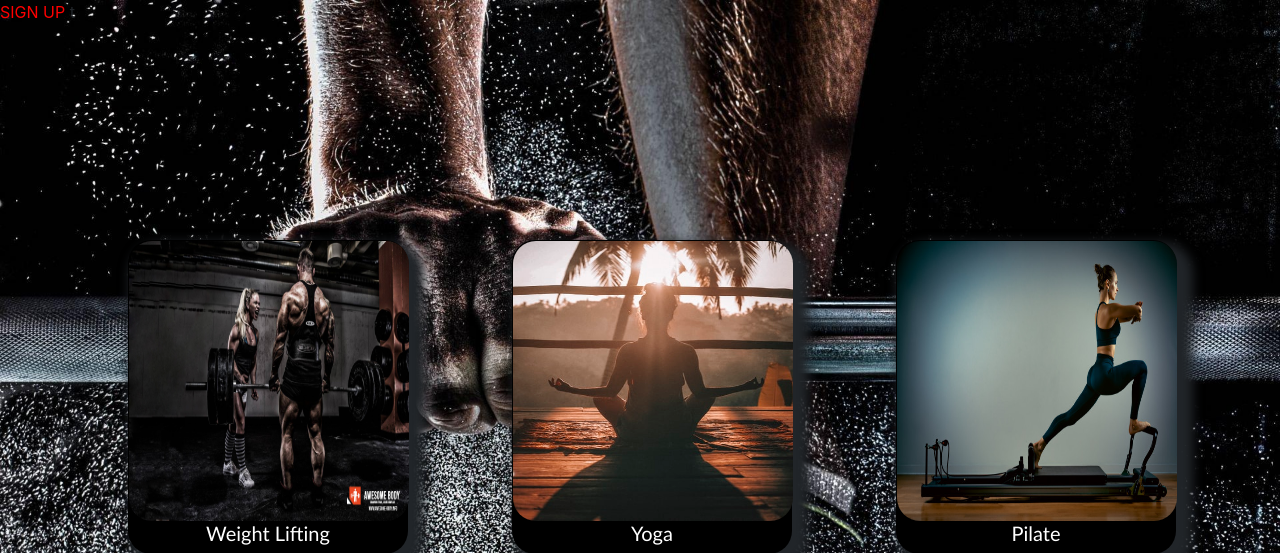
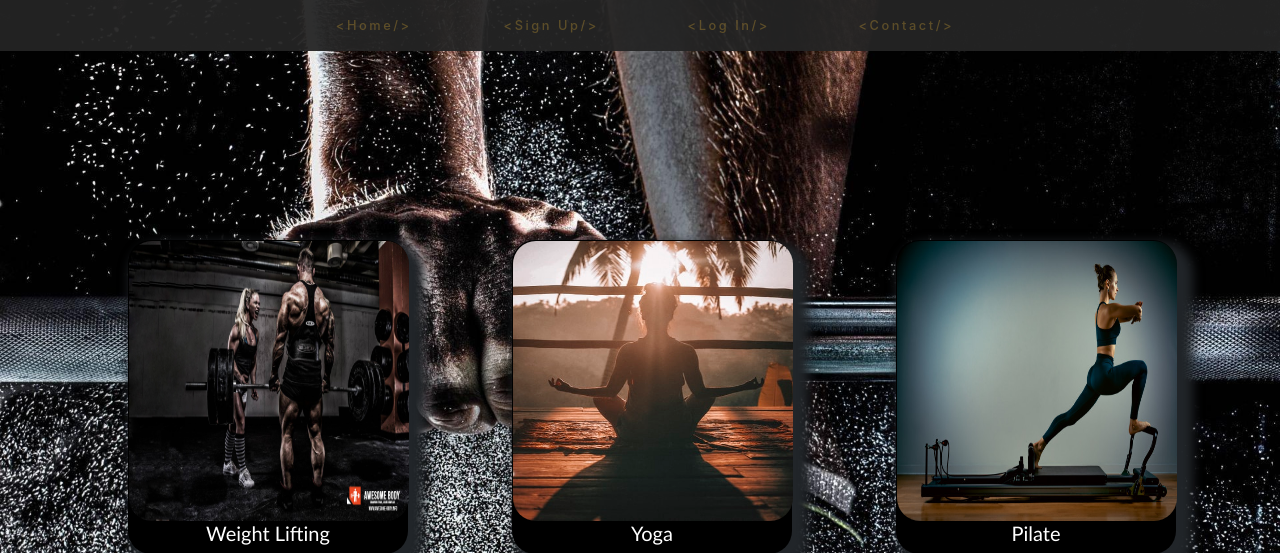
Before and after one commit to NeryCaballero/getflix-project, a PHP site: page / in a window 1280 px wide. Shown: the top 553 px of the page. Run offline with PHP 8.4, Linux system fonts and the light colour scheme.

Commit message:
final php login system

```diff
--- a/header.php
+++ b/header.php
@@ -1,36 +1,39 @@
 <?php
+      session_start();
+?>
 
-// include_once 'header.php'; -----------> Paste this to every page
-?>
 
     <!DOCTYPE html>
     <html lang="en">
-
     <head>
         <meta charset="UTF-8">
         <meta name="viewport" content="width=device-width, initial-scale=1.0">
-    <title>Sweatish</title>
-    <link type="text/css" rel=stylesheet href="style.css">
-    <link rel="stylesheet" href="https://stackpath.bootstrapcdn.com/bootstrap/4.4.1/css/bootstrap.min.css" integrity="sha384-Vkoo8x4CGsO3+Hhxv8T/Q5PaXtkKtu6ug5TOeNV6gBiFeWPGFN9MuhOf23Q9Ifjh" crossorigin="anonymous">
+        <title>...::: Sweatish :::...</title>
+        <link rel="stylesheet" href="https://stackpath.bootstrapcdn.com/bootstrap/4.5.2/css/bootstrap.min.css" integrity="sha384-JcKb8q3iqJ61gNV9KGb8thSsNjpSL0n8PARn9HuZOnIxN0hoP+VmmDGMN5t9UJ0Z" crossorigin="anonymous">
+        <link rel="stylesheet" href="style.css">
     </head>
 
     <body>
+        <nav>
+            <div class="nav-bar row">
+                <a class="btn col col-xs-3" href="index.php">&#60Home/&#62</a>
 
-    <!-- Nav Bar when NOT LOGGED IN -->
-    <div class="fixed-top">
-        <div class="collapse" id="navbarToggleExternalContent">
-          <div class="bg-dark p-4">
-            <h5 class="text-white h4">Collapsed content</h5>
-            <span class="text-muted">Toggleable via the navbar brand.</span>
+                <?php
+
+                  if (isset($_SESSION["useruid"])){
+
+                    echo '<a class="btn col col-xs-3" href="profile.php">&#60Profile/&#62</a>';
+                    echo '<a class="btn col col-xs-3" href="includes/logout.inc.php">&#60Logout/&#62</a>';
+                  }
+
+                  else{
+
+                    echo '<a class="btn col col-xs-3" href="signup.php">&#60Sign Up/&#62</a>';
+                    echo '<a class="btn col col-xs-3" href="login.php">&#60Log In/&#62</a>';
+                  }
+                ?>
+
+                <a class="btn col col-xs-3" href="#contactme">&#60Contact/&#62</a>
             </div>
-        </div>
-        <nav class="navbar navbar-dark bg-dark">
-          <button class="navbar-toggler" type="button" data-toggle="collapse" data-target="#navbarToggleExternalContent" aria-controls="navbarToggleExternalContent" aria-expanded="false" aria-label="Toggle navigation">
-            <span class="navbar-toggler-icon"></span>
-          </button>
         </nav>
-      </div>
-    <!-- End of Nav Bar when NOT LOGGED IN -->
-
-
-?>
+    </body>
--- a/index.html
+++ /dev/null
@@ -1,37 +0,0 @@
-<!DOCTYPE html>
-<html lang="en">
-
-<head>
-    <meta charset="UTF-8">
-    <meta name="viewport" content="width=device-width, initial-scale=1.0">
-    <title>Sweatish</title>
-    <link type="text/css" rel=stylesheet href="style.css">
-    <link rel="stylesheet" href="https://stackpath.bootstrapcdn.com/bootstrap/4.4.1/css/bootstrap.min.css" integrity="sha384-Vkoo8x4CGsO3+Hhxv8T/Q5PaXtkKtu6ug5TOeNV6gBiFeWPGFN9MuhOf23Q9Ifjh" crossorigin="anonymous">
-</head>
-
-<body>
-
-    <!-- Nav Bar when NOT LOGGED IN -->
-
-    <!-- End of Nav Bar when NOT LOGGED IN -->
-
-
-    <div class="menu">
-        <div class="submenu">
-            <img src="images/wl.jpg" height="280" width="280">
-            <h1>Weight Lifting</h1>
-        </div>
-        <div class="submenu2">
-            <img src="images/yoga.jpeg" height="280" width="280">
-            <h1>Yoga</h1>
-        </div>
-        <div class="submenu3">
-            <img src="images/pilate.jpg" height="280" width="280">
-            <h1>Pilate</h1>
-        </div>
-    </div>
-
-    <a href="signup.php" style="color :red"> SIGN UP</a>
-</body>
-
-</html>t
--- /dev/null
+++ b/index.php
@@ -0,0 +1,32 @@
+
+<?php
+    include_once "header.php";
+
+    if (isset($_SESSION["useruid"])){
+
+        echo "<p> Hello " .$_SESSION["useruid"] . "</p>";
+
+    }
+
+?>
+
+    <div class="menu">
+        <div class="submenu">
+            <img src="images/wl.jpg" height="280" width="280">
+            <h1>Weight Lifting</h1>
+        </div>
+        <div class="submenu2">
+            <img src="images/yoga.jpeg" height="280" width="280">
+            <h1>Yoga</h1>
+        </div>
+        <div class="submenu3">
+            <img src="images/pilate.jpg" height="280" width="280">
+            <h1>Pilate</h1>
+        </div>
+    </div>
+
+
+
+</body>
+
+</html>
--- a/style.css
+++ b/style.css
@@ -107,3 +107,36 @@ img {
     text-align: center;
     text-transform: capitalize;
 }
+
+
+/*temporary nav bar*/
+
+body {
+    background-color: rgb(39, 37, 37);
+    box-sizing: border-box;
+}
+
+
+/* N A V  B A R  */
+
+.nav-bar {
+    background-color: rgba(36, 36, 36, 0.95);
+    padding-left: 300px;
+    padding-right: 300px;
+}
+
+.btn {
+    padding: 15px 10px;
+    color: rgba(227, 179, 57, 0.3);
+    font-size: 0.8em;
+    font-weight: 500;
+    letter-spacing: 0.2em;
+    text-align: center;
+    transition: background-color 0.2s ease-out, color 0.2s ease-out;
+}
+
+.btn:hover {
+    font-size: 1em;
+    background-color: rgba(227, 179, 57, 0.1);
+    transition: background-color 0.2s ease-in, color 0.2s ease-in;
+}
```
Also changed, not shown: includes/functions.inc.php (+37 -1 lines), includes/login.inc.php (+23 -0 lines), includes/logout.inc.php (added, +8 -0 lines), login.php (+25 -4 lines), signup.php (+43 -1 lines). Lines whose indentation alone changed are shown as unchanged.
